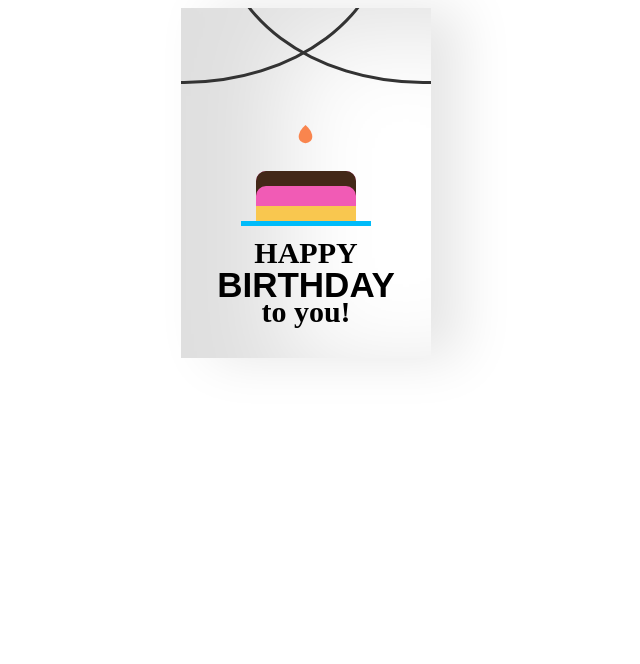
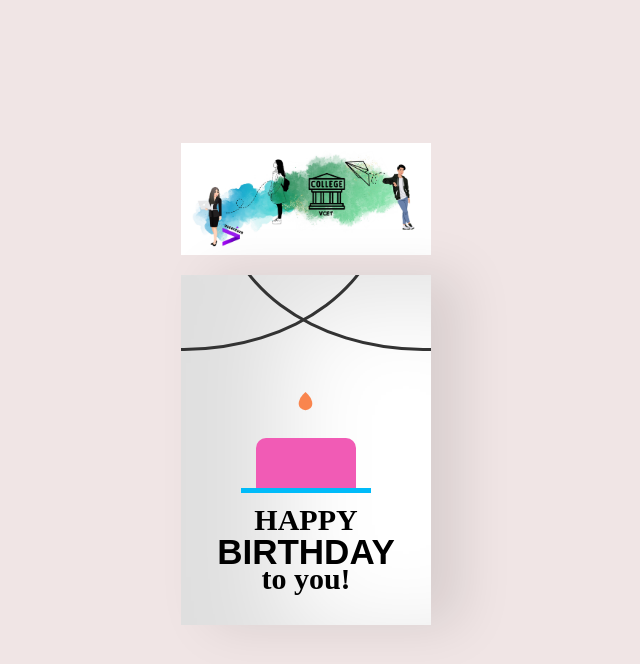
Before and after one commit to Ram-Prasath-H/HBD, a plain HTML site: page index.html in a window 1280 px wide. Shown: the whole page, without its empty margins (334-974 px from the left). Drawn offline with Linux system fonts and the light colour scheme.

Commit message:
Add files via upload

```diff
--- a/index.html
+++ b/index.html
@@ -1,15 +1,18 @@
 <!DOCTYPE html>
 <html lang="en">
-
 <head>
     <meta charset="UTF-8">
     <meta name="viewport" content="width=device-width, initial-scale=1.0">
     <title>Birthday Card</title>
     <link rel="stylesheet" href="style.css">
 </head>
+<body>
 
-<body>
     <div class="container">
+        <div class="image-wrapper">
+            <img src="VCETS.jpg" alt="Image Above Card" class="above-card-img">
+        </div>
+
         <div class="birthdayCard">
             <div class="cardFront">
                 <div class="front-text">
@@ -31,11 +34,6 @@
                 </div>
             </div>
             <div class="cardInside">
-                <div class="inside-text">
-                    <h3 class="happy">HAPPY</h3>
-                    <h2 class="bday">BIRTHDAY</h2>
-                    <h3 class="toyou">to you!</h3>
-                </div>
                 <div class="wishes">
                     <p>Dear Harshini,</p>
                     <p>Happy birthday!! I hope your day is filled with lots of love and laughter! May all of your birthday wishes come true.</p>
@@ -44,6 +42,6 @@
             </div>
         </div>
     </div>
+
 </body>
-
 </html>
--- a/style.css
+++ b/style.css
@@ -1,16 +1,33 @@
 body {
     height: 96vh;
-    background-image: url('background.jpg');
-    background-repeat: no-repeat;
-    background-size: cover;
+    margin: 0;
+    display: flex;
+    align-items: center;
+    justify-content: center;
+    background-color: #f0e5e5;
 }
 
 .container {
     display: flex;
     align-items: center;
+    flex-direction: column;
+    gap: 20px; /* Space between image and card */
+}
+
+.image-wrapper {
+    width: 100%; /* Ensure the container takes full width */
+    display: flex;
     justify-content: center;
 }
 
+.above-card-img {
+    width: 100%; /* Set image to take full width of its container */
+    height: auto; /* Maintain aspect ratio */
+    max-width: 250px; /* Limit width to match the card */
+}
+
+
+/* Birthday card styling */
 .birthdayCard {
     position: relative;
     width: 250px;
@@ -30,6 +47,10 @@ body {
     transform: rotateY(-160deg);
 }
 
+.birthdayCard:hover .front-text {
+    display: none;
+}
+
 .cardFront {
     position: relative;
     background-color: #fff;
@@ -37,14 +58,14 @@ body {
     height: 350px;
     overflow: hidden;
     transform-origin: left;
-    box-shadow: inset 100px 20px 100px rgba(0, 0, 0, 0.13), 30px 0 50px rgba(0, 0, 0, 0.1);
+    box-shadow: inset 100px 20px 100px rgba(0, 0, 0, .13), 30px 0 50px rgba(0, 0, 0, 0.1);
     transition: .4s;
 }
 
 .happy,
 .toyou {
     position: relative;
-    font-family: didot;
+    font-family: Didot, serif;
     text-align: center;
     backface-visibility: hidden;
     font-size: 30px;
@@ -60,7 +81,7 @@ body {
 
 .bday {
     position: relative;
-    font-family: arial;
+    font-family: Arial, sans-serif;
     font-size: 35px;
     text-align: center;
     top: 163px;
@@ -105,7 +126,6 @@ body {
     border-radius: 10px 10px 0 0;
     top: -50px;
     left: 15px;
-    box-shadow: inset 0 -15px #f9c74f, inset 0 15px #432818;
 }
 
 .flame {
@@ -129,26 +149,35 @@ body {
     left: 0;
     top: 0;
     box-shadow: inset 100px 20px 100px rgba(0, 0, 0, 0.2);
+    display: flex;
+    align-items: center;
+    justify-content: center;
+    padding: 20px;
+    box-sizing: border-box;
 }
 
 .inside-text {
     position: relative;
-    top: -290px;
-    left: 30px;
-    transform: scale(0.7);
+    top: 0; /* Remove the negative top offset */
+    left: 0;
+    text-align: center;
+    transform: scale(1); /* Remove scaling */
+    font-size: 1.2em; /* Adjust font size for fit */
 }
 
 .wishes {
     position: relative;
-    top: -200px;
-    margin: 25px;
+    top: 0; /* Keep content within the card */
+    margin: 15px; /* Adjust margin for consistent spacing */
 }
 
 p {
     font-family: 'Brush Script MT', cursive;
     color: #333;
+    text-align: center;
 }
 
 .name {
-    margin-left: 150px;
+    margin-left: auto;
+    text-align: right;
 }
```
Also changed, not shown: VCETS.jpg (added).
